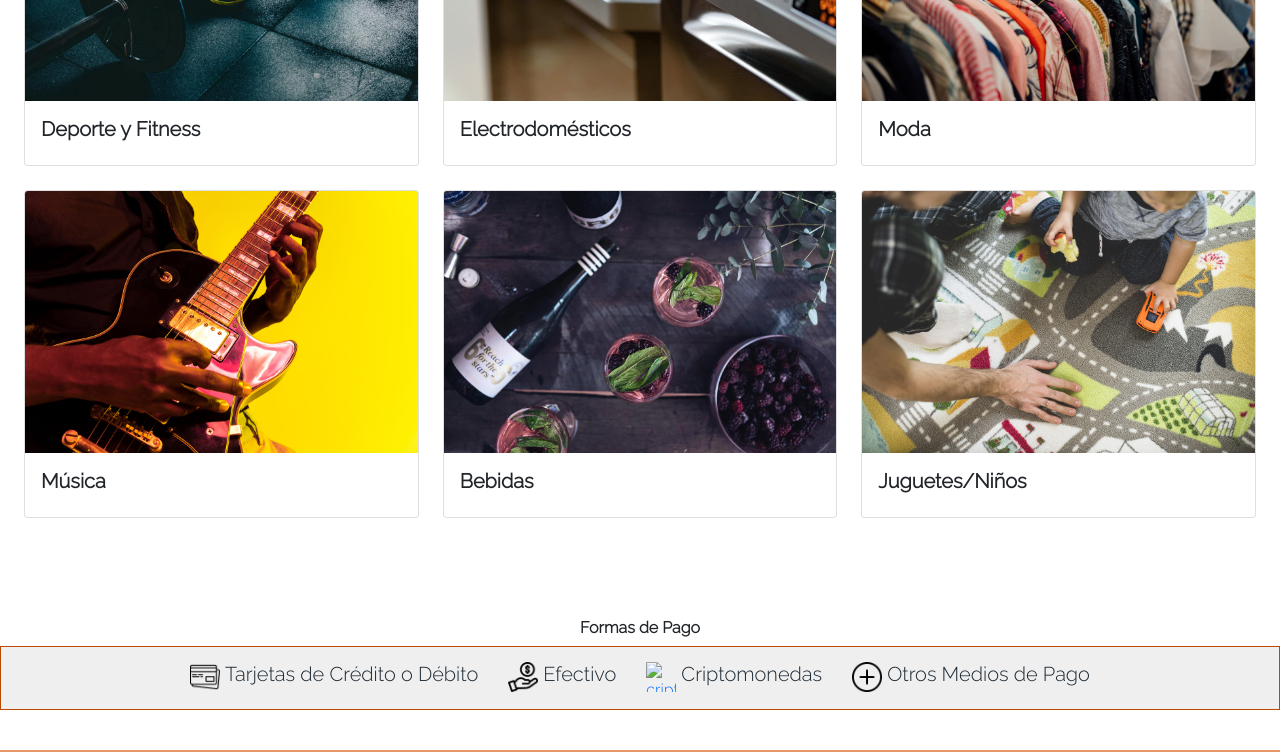
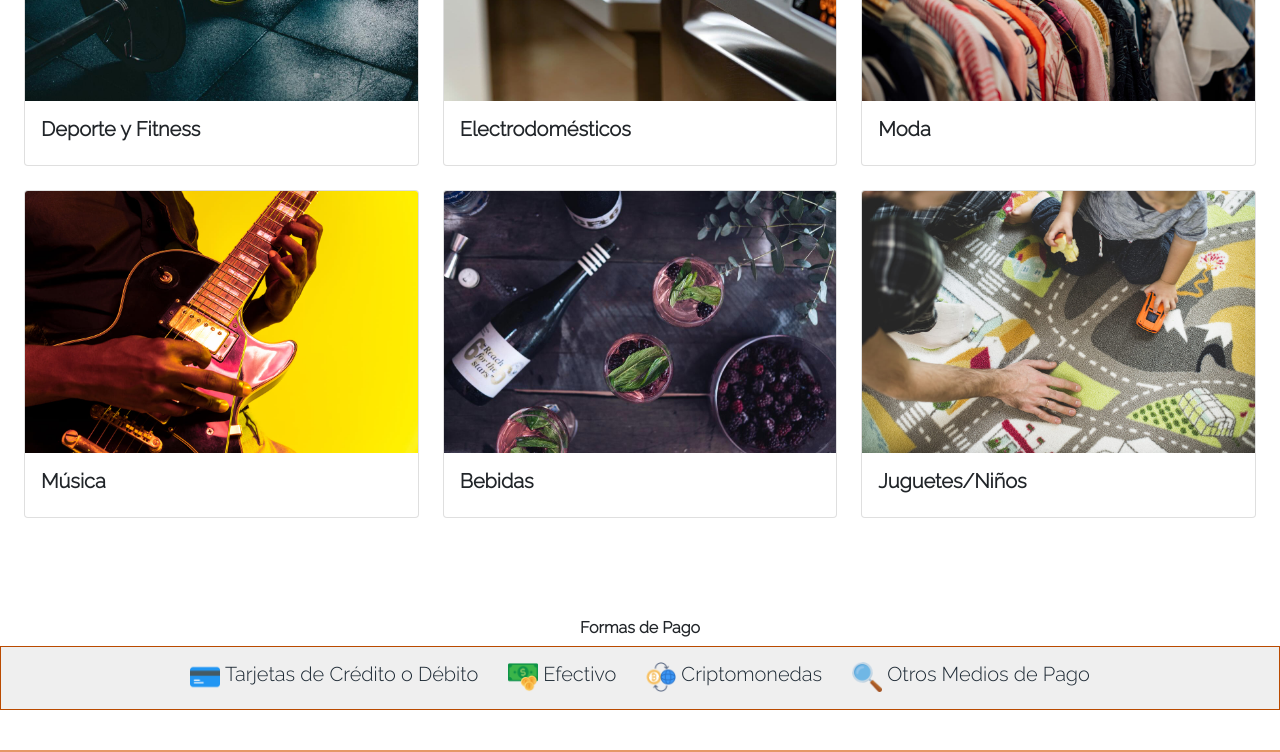
Before and after one commit to tomitose/ProyectoFinal, a plain HTML site: page index.html in a window 1280 px wide. Shown: the part 811-1563 px from the top of the page. Drawn offline with nearby package versions, Linux system fonts and the light colour scheme.

Commit message:
cambio de imagenes Forma de Pago

```diff
--- a/index.html
+++ b/index.html
@@ -199,10 +199,10 @@
               <h4>Formas de Pago</h4>
             </div>
             <div class="container-medios">
-              <div><a href="#"><img src="img/tarjetadecredito.png" alt="tarjeta" class="img-pagos"><h4>Tarjetas de Crédito o Débito</h4></a></div>
-              <div><a href="#"><img src="img/efectivo.png" alt="efectivo" class="img-pagos"><h4>Efectivo</h4></a></div>
-              <div><a href="#"><img src="img/cripto.png" alt="cripto" class="img-pagos"><h4>Criptomonedas</h4></a></div>
-              <div><a href="#"><img src="img/acercarse.png" alt="mas" class="img-pagos"><h4>Otros Medios de Pago</h4></a></div>
+              <div><a href="#"><img src="img/tarjetadecredito2.png" alt="tarjeta" class="img-pagos"><h4>Tarjetas de Crédito o Débito</h4></a></div>
+              <div><a href="#"><img src="img/efectivo2.png" alt="efectivo" class="img-pagos"><h4>Efectivo</h4></a></div>
+              <div><a href="#"><img src="img/cripto2.png" alt="cripto" class="img-pagos"><h4>Criptomonedas</h4></a></div>
+              <div><a href="#"><img src="img/acercarse2.png" alt="mas" class="img-pagos"><h4>Otros Medios de Pago</h4></a></div>
             </div>
          </section>
         <footer id="footer-contactos"class="footer-inicial">
```
Also changed, not shown: img/acercarse2.png (added), img/cripto2.png (added), img/efectivo2.png (added), img/tarjetadecredito2.png (added).
